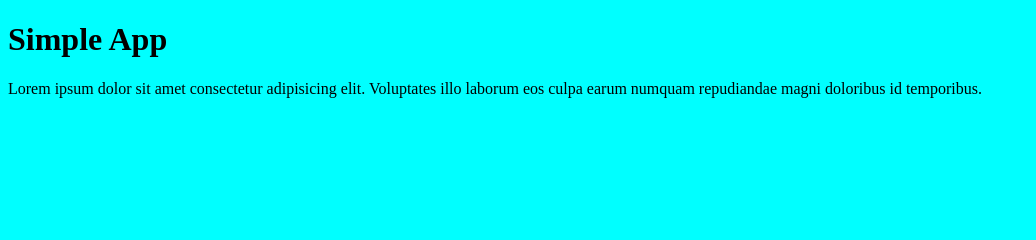
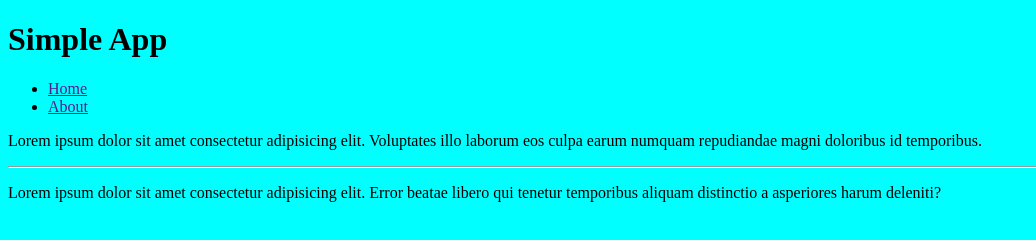
Before and after one commit to Sweodin/git_tutorial, a plain HTML site: page index.html in a window 1280 px wide. Shown: the whole page, without its empty margins (0-1036 px from the left). Drawn offline with Linux system fonts and the light colour scheme; a script that the page names is missing.

Commit message:
Updated index.html

```diff
--- a/index.html
+++ b/index.html
@@ -8,11 +8,25 @@
   </head>
   <body>
     <h1>Simple App</h1>
+
+    <nav>
+      <ul>
+        <li><a href="">Home</a></li>
+        <li><a href="">About</a></li>
+      </ul>
+    </nav>
     <p>
       Lorem ipsum dolor sit amet consectetur adipisicing elit. Voluptates illo
       laborum eos culpa earum numquam repudiandae magni doloribus id temporibus.
     </p>
 
+    <hr />
+
+    <p>
+      Lorem ipsum dolor sit amet consectetur adipisicing elit. Error beatae
+      libero qui tenetur temporibus aliquam distinctio a asperiores harum
+      deleniti?
+    </p>
     <script src="my_app.js"></script>
   </body>
 </html>
--- a/my_app.js
+++ /dev/null
@@ -1 +0,0 @@
-alert("Hello World");
```
